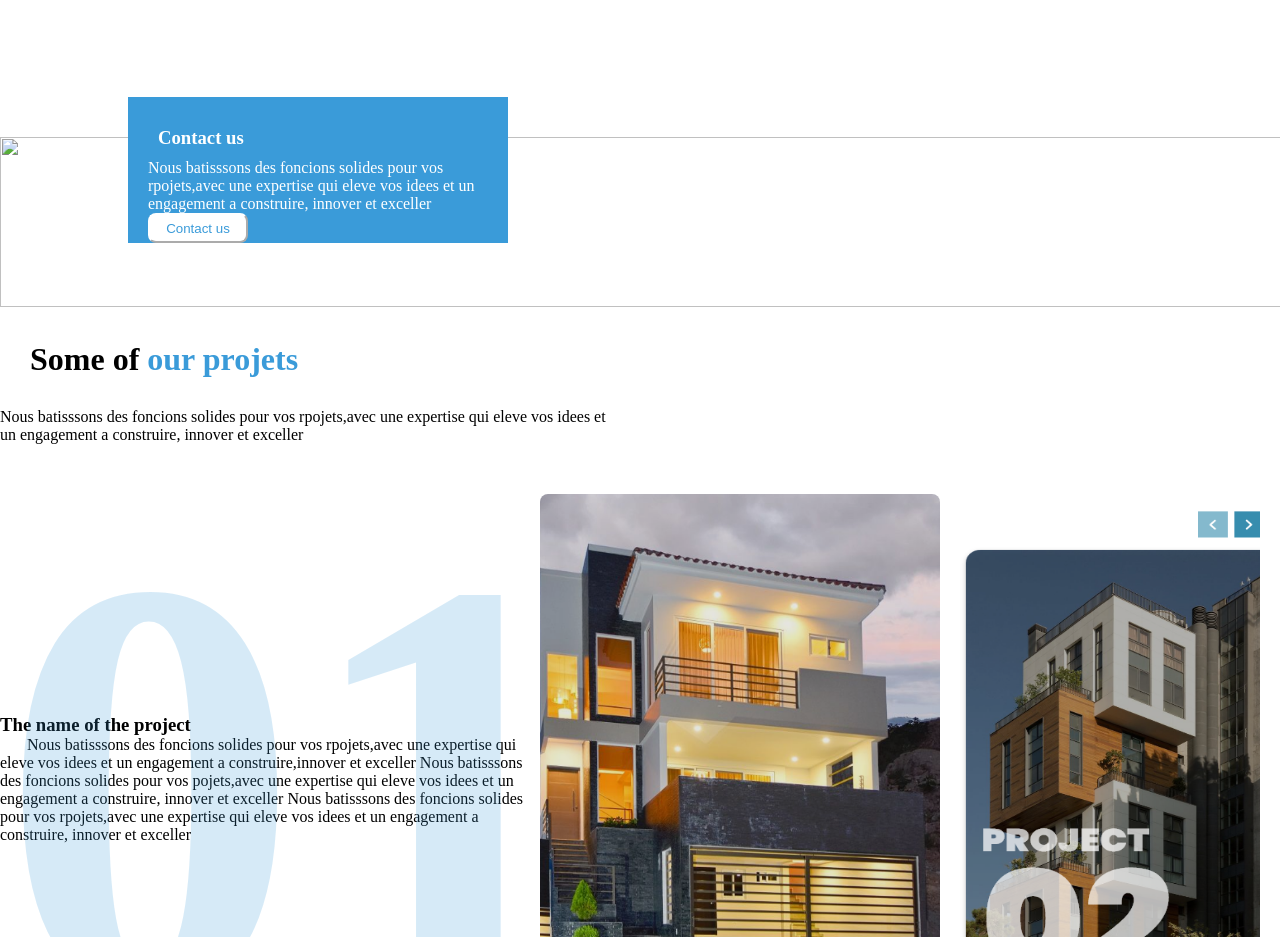
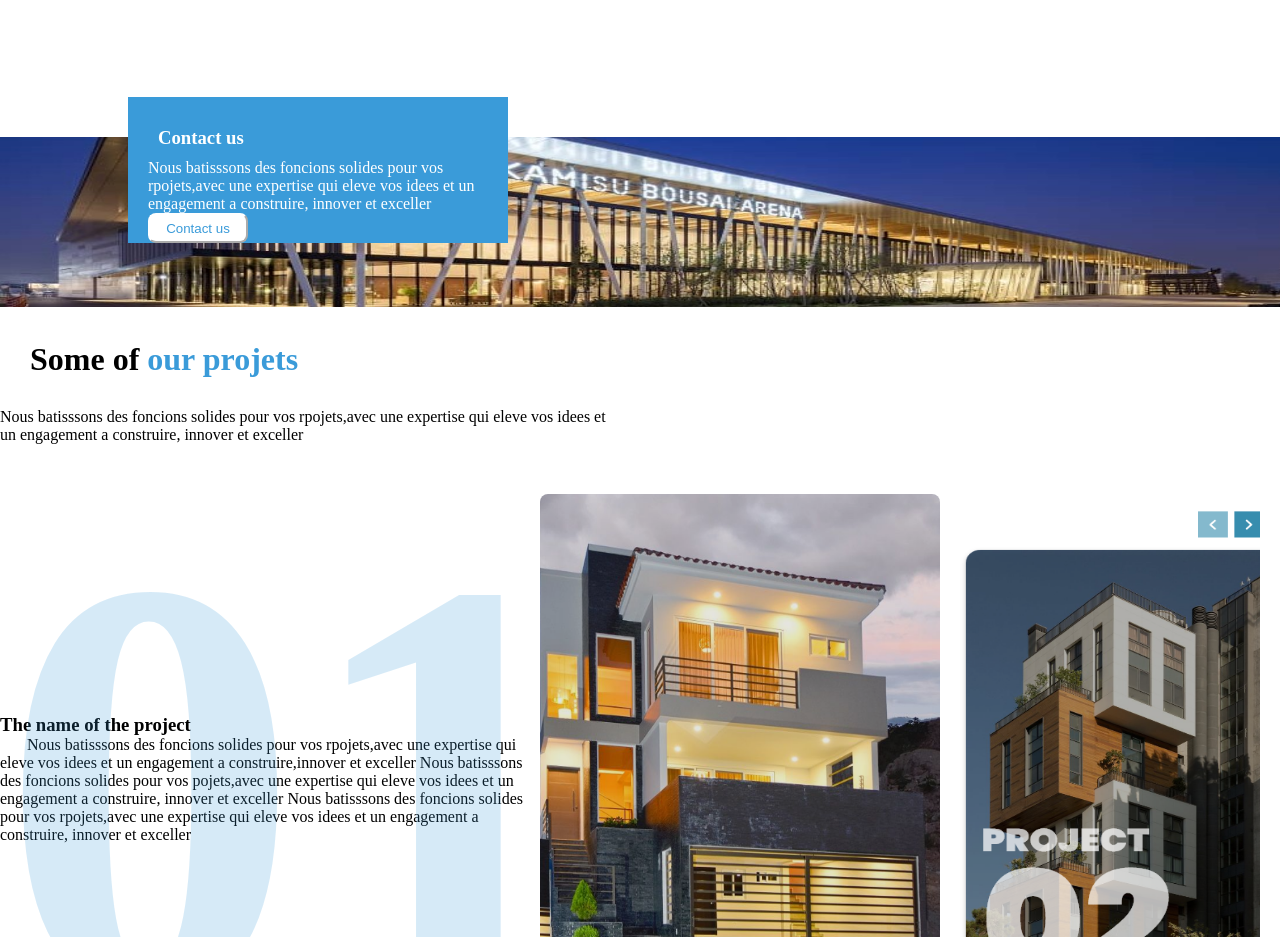
Before and after one commit to erwannoumbissi/Noumbissi23, a plain HTML site: page index.html in a window 1280 px wide. Shown: the part 1220-2157 px from the top of the page. Drawn offline with Linux system fonts and the light colour scheme.

Commit message:
Update index.html

```diff
--- a/index.html
+++ b/index.html
@@ -134,7 +134,7 @@
 
             </div>
             <div class="ball">
-                <img src="IMAGE/firs1t.jpg" alt="" width="1288px" height="170px" style="margin-top: 40px;">
+                <img src="firs1t.jpg" alt="" width="1288px" height="170px" style="margin-top: 40px;">
             </div>
         </div>
 
```
